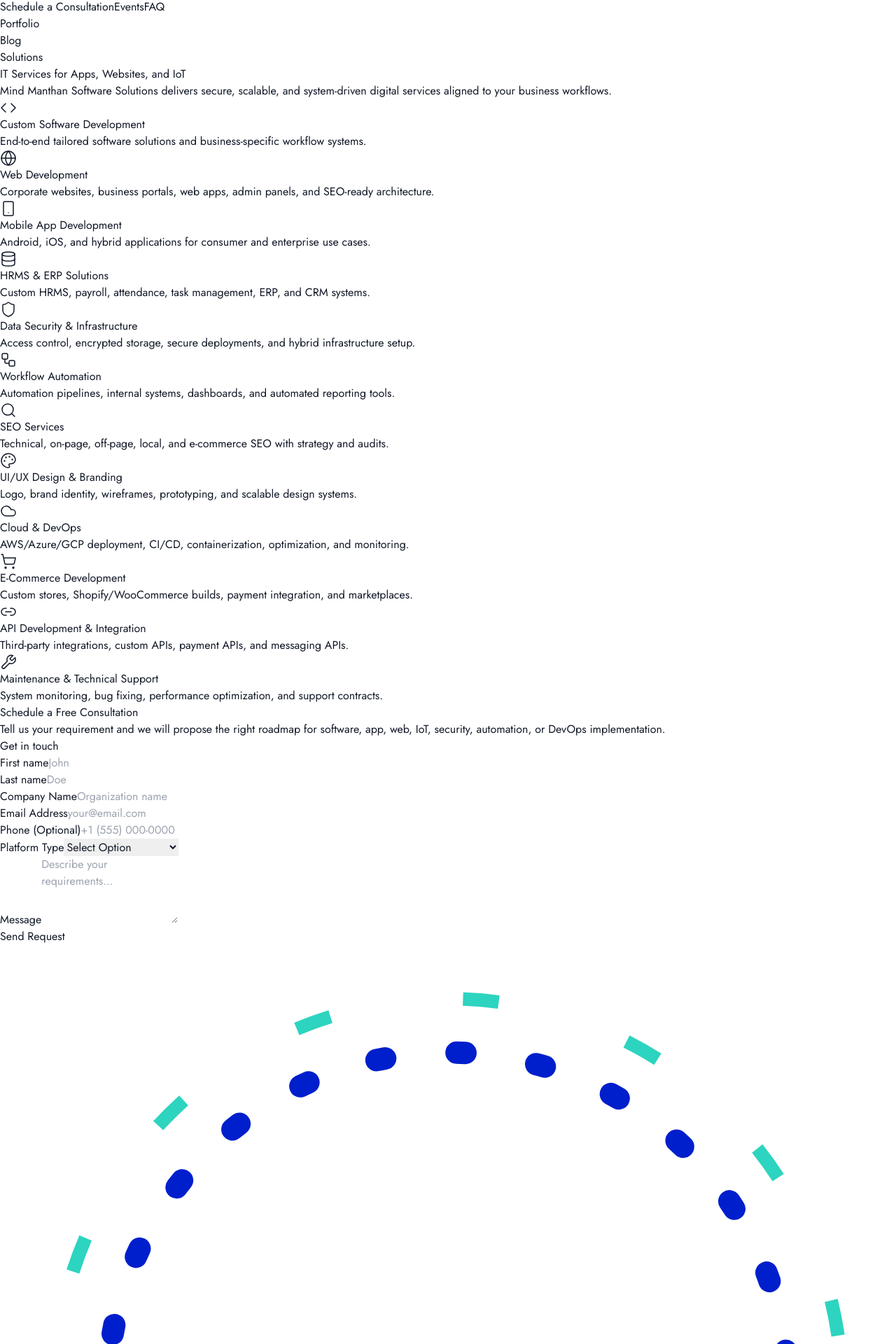
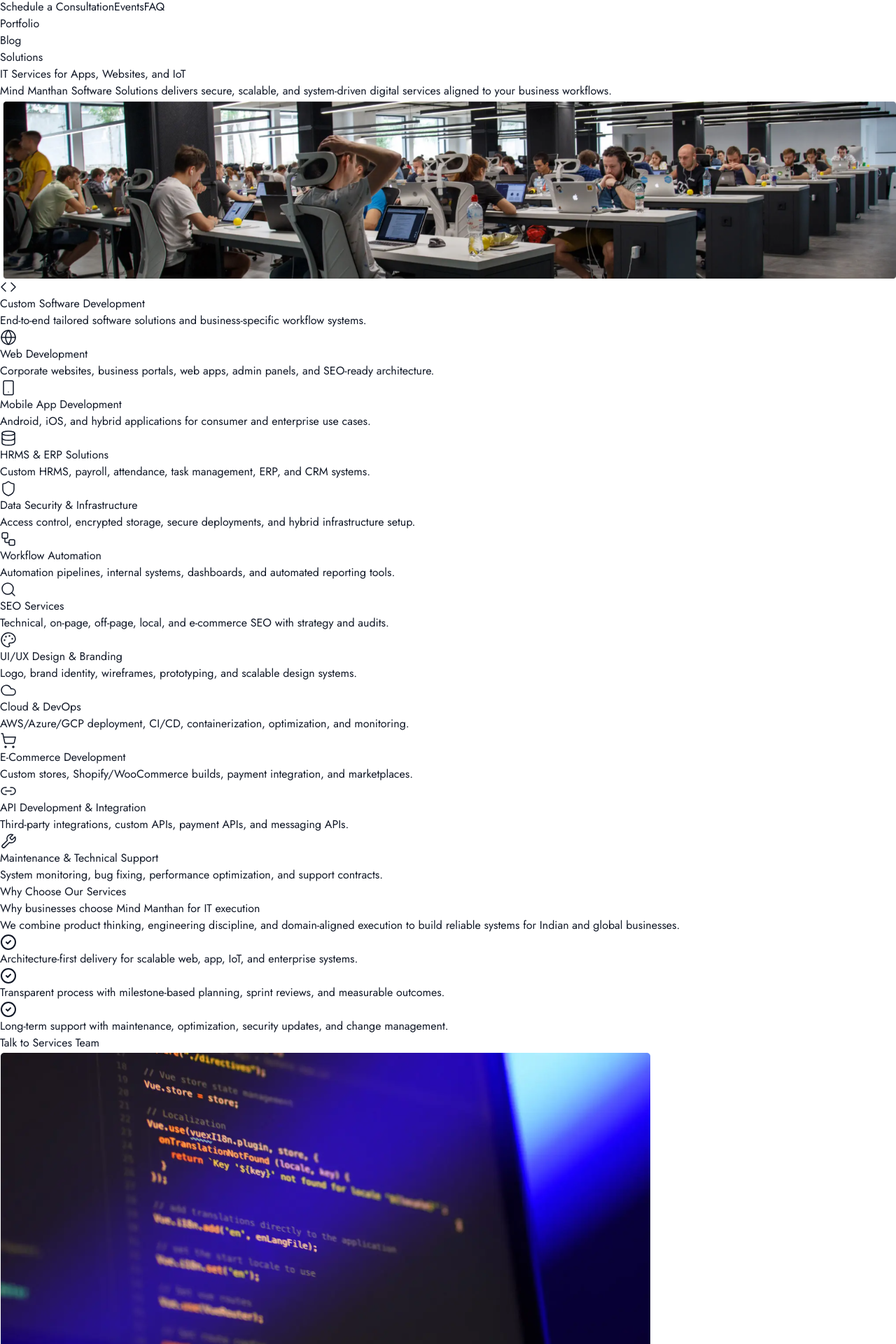
Before and after one commit to deepak-dev-mindmanthan/mindmanthan-react, a React (Vite) app: page /services in a window 1280 px wide. Shown: the part 2814-4734 px from the top of the page at 70% size. Built offline with nearby package versions, Linux system fonts and the light colour scheme.

Commit message:
Fix brand font and spacing

```diff
--- a/src/App.tsx
+++ b/src/App.tsx
@@ -573,7 +573,7 @@
               </section>
               <section
                 id="about-section"
-                className="pt-32 pb-48 px-6 bg-white relative z-10"
+                className="pt-20 md:pt-32 pb-20 md:pb-48 px-6 bg-white relative z-10"
               >
                 <div className="max-w-7xl mx-auto flex flex-col items-center text-center">
                   <h2 className="text-3xl md:text-5xl lg:text-[52px] font-bold text-[#1a1b1f] leading-[1.1] mb-10 tracking-tight max-w-5xl">
@@ -591,12 +591,12 @@
 
               <section
                 id="partners-section"
-                className="pb-32 bg-white overflow-hidden border-b border-gray-100"
+                className="py-10 md:py-0 md:pb-32 bg-white overflow-hidden border-b border-gray-100"
               >
                 <div className="relative flex items-center">
                   <div className="animate-marquee flex items-center">
                     {[...Array(3)].map((_, i) => (
-                      <div key={i} className="flex items-center gap-24 px-12">
+                      <div key={i} className="flex items-center gap-12 md:gap-24 px-6 md:px-12">
                         {partners.map((partner, idx) => (
                           <div
                             key={`${i}-${idx}`}
@@ -604,7 +604,7 @@
                           >
                             {partner.type === "text" ? (
                               <span
-                                className={`partner-text text-5xl text-gray-800 whitespace-nowrap ${partner.className || ""}`}
+                                className={`partner-text text-3xl sm:text-4xl md:text-5xl text-gray-800 whitespace-nowrap ${partner.className || ""}`}
                               >
                                 {partner.name}
                               </span>
--- a/src/pages/ServicesPage.tsx
+++ b/src/pages/ServicesPage.tsx
@@ -1,6 +1,8 @@
 import React from 'react';
-import { Code, Globe, Smartphone, Shield, Cloud, Workflow, Database, Search, Palette, ShoppingCart, Link2, Wrench } from 'lucide-react';
+import { Code, Globe, Smartphone, Shield, Cloud, Workflow, Database, Search, Palette, ShoppingCart, Link2, Wrench, CheckCircle2 } from 'lucide-react';
 import CommonContactForm from '../components/CommonContactForm';
+import serviceBannerImage from '../assets/images/service1.png';
+import serviceWhyChooseImage from '../assets/images/service2.png';
 
 interface ServicesPageProps {
   onNavigateHome?: () => void;
@@ -34,6 +36,20 @@
         </div>
       </section>
 
+      <section className="pb-16 lg:pb-24 bg-white">
+        <div className="max-w-6xl mx-auto px-6 lg:px-12">
+          <div className="overflow-hidden rounded-xl shadow-lg border border-gray-100">
+            <img
+              src={serviceBannerImage}
+              alt="Mind Manthan services banner showing software, web, mobile, and IoT delivery"
+              className="w-full h-[260px] sm:h-[340px] lg:h-[440px] object-cover"
+              loading="lazy"
+              decoding="async"
+            />
+          </div>
+        </div>
+      </section>
+
       <section className="py-16 lg:py-24 bg-gradient-to-br from-[#e8f0ff] to-[#f0f6ff]">
         <div className="max-w-6xl mx-auto px-6 lg:px-12">
           <div className="grid md:grid-cols-2 lg:grid-cols-3 gap-8">
@@ -47,6 +63,54 @@
                 </div>
               );
             })}
+          </div>
+        </div>
+      </section>
+
+      <section className="py-20 lg:py-28 bg-white border-t border-gray-100">
+        <div className="max-w-6xl mx-auto px-6 lg:px-12">
+          <div className="grid grid-cols-1 lg:grid-cols-2 gap-12 items-center">
+            <div className="order-2 lg:order-1">
+              <div className="text-sm uppercase tracking-widest text-gray-500 mb-4 font-medium">Why Choose Our Services</div>
+              <h2 className="text-4xl lg:text-5xl font-black text-[#1a1b1f] mb-6 leading-tight">
+                Why businesses choose Mind Manthan for IT execution
+              </h2>
+              <p className="text-lg text-gray-600 leading-relaxed mb-8">
+                We combine product thinking, engineering discipline, and domain-aligned execution to build reliable systems for Indian and global businesses.
+              </p>
+
+              <div className="space-y-4 mb-10">
+                <div className="flex items-start gap-3">
+                  <CheckCircle2 className="w-6 h-6 text-[#001fcc] mt-0.5 shrink-0" />
+                  <p className="text-gray-700">Architecture-first delivery for scalable web, app, IoT, and enterprise systems.</p>
+                </div>
+                <div className="flex items-start gap-3">
+                  <CheckCircle2 className="w-6 h-6 text-[#001fcc] mt-0.5 shrink-0" />
+                  <p className="text-gray-700">Transparent process with milestone-based planning, sprint reviews, and measurable outcomes.</p>
+                </div>
+                <div className="flex items-start gap-3">
+                  <CheckCircle2 className="w-6 h-6 text-[#001fcc] mt-0.5 shrink-0" />
+                  <p className="text-gray-700">Long-term support with maintenance, optimization, security updates, and change management.</p>
+                </div>
+              </div>
+
+              <button
+                onClick={onNavigateHome}
+                className="inline-block bg-[#001fcc] text-white font-bold px-6 py-3 rounded-lg hover:bg-[#0012a8] transition-colors"
+              >
+                Talk to Services Team
+              </button>
+            </div>
+
+            <div className="order-1 lg:order-2">
+              <img
+                src={serviceWhyChooseImage}
+                alt="Team planning and delivery workshop for digital transformation services"
+                className="w-full h-auto rounded-xl shadow-lg object-cover"
+                loading="lazy"
+                decoding="async"
+              />
+            </div>
           </div>
         </div>
       </section>
```
